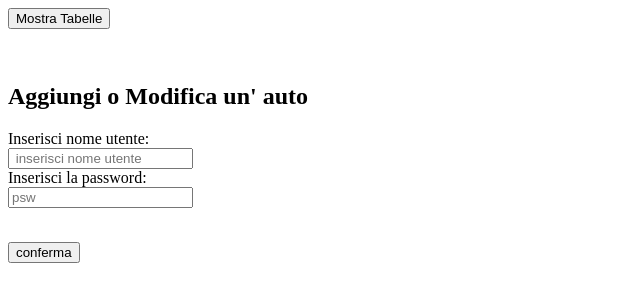
After one commit to theMatt19/Registrazione_esami, a PHP site: template templates/login.phtml in a window 1280 px wide. The commit adds this page. Shown: the top 302 px of the page, without its empty margins (0-640 px from the left). Run offline with PHP 8.4, Linux system fonts and the light colour scheme; the template is opened without the code that fills it, so the values that code supplies are empty.

Commit message:
Aggiunta pagina iniziale e login (non ancora completo)

```diff
--- a/public/index.php
+++ b/public/index.php
@@ -12,7 +12,8 @@ $app = AppFactory::create();
 $app->setBasePath("/5AI/registrazione_esami");
 
 $app->get('/', function (Request $request, Response $response, $args) {
-    $response->getBody()->write("Hello world!");
+    $template = $this->get('templates');
+    $response->getBody()->write($template->render('pagina_iniziale'));
     return $response;
 });
 
--- /dev/null
+++ b/templates/login.phtml
@@ -0,0 +1,33 @@
+<?php $this->layout('home', ['title' => 'login']) ?>
+
+<div class="form-group">
+    <form class="form-horizontal" action="login.php" method="post">
+        <input class="btn btn-primary" type="submit" style="margin: auto" value="Mostra Tabelle">
+    </form>
+</div>
+<br>
+<h2>Aggiungi o Modifica un' auto</h2>
+<form class="form-horizontal" action="aggiornamento_auto.php" method="post">
+    <div class="form-group">
+        <div class="col-4 col-sm-12">
+            <label class="form-label" for="input-example-1">Inserisci nome utente:</label>
+        </div>
+        <div class="col-8 col-sm-12">
+            <input class="form-input" type="text" name="utente" placeholder=" inserisci nome utente">
+        </div>
+    </div>
+    <div class="form-group">
+        <div class="col-4 col-sm-12">
+            <label class="form-label" for="input-example-1">Inserisci la password:</label>
+        </div>
+        <div class="col-8 col-sm-12">
+            <input class="form-input" type="text" name="psw" placeholder="psw">
+        </div>
+    </div>
+</form>
+<br>
+<div class="form-group">
+    <form class="form-horizontal" action="pagina_iniziale.phtml" method="post">
+        <input class="btn btn-primary" type="submit" style="margin: auto" value="conferma">
+    </form>
+</div>
--- /dev/null
+++ b/templates/pagina_iniziale.phtml
@@ -0,0 +1,6 @@
+<?php $this->layout('home', ['title' => 'aggiornamento']) ?>
+<div class="form-group">
+    <form class="form-horizontal" action="login.php" method="post">
+        <input class="btn btn-primary" type="submit" style="margin: auto" value="Login">
+    </form>
+</div>
```
Also changed, not shown: login.php (added, +25 -0 lines), pagina_iniziale.php (added, +10 -0 lines).
